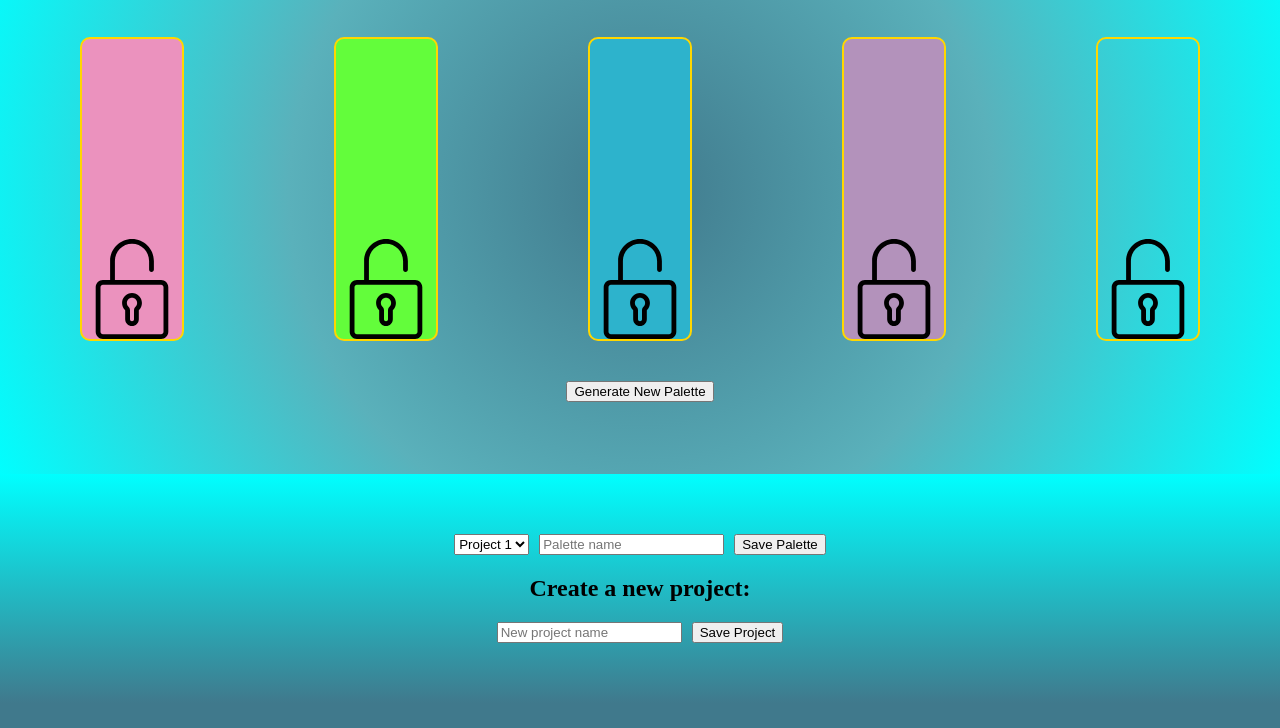
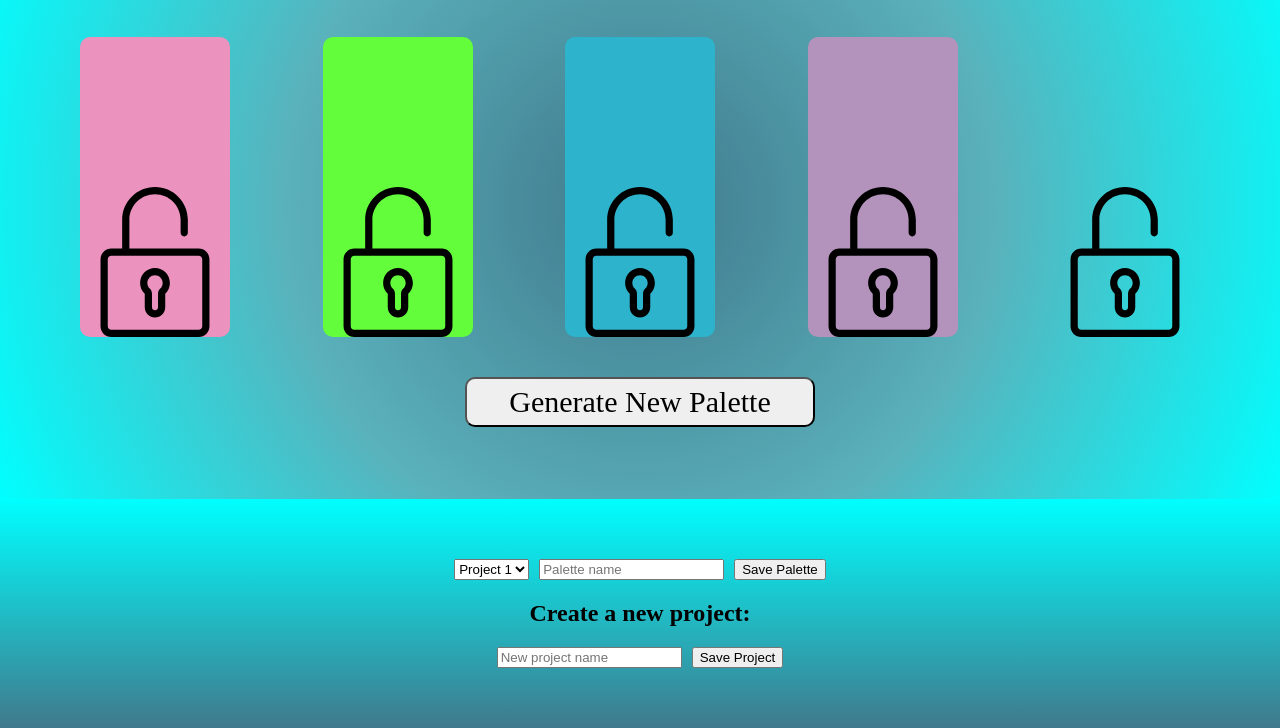
Before and after one commit to Board-Ape/palette-picker-pwa, a website: page public/index.html in a window 1280 px wide. Shown: the part 98-826 px from the top of the page. Before the commit the page ends 801 px from the top, so only its background shows below. Drawn offline with nearby package versions, Linux system fonts and the light colour scheme.

Commit message:
Minor CSS Updates

```diff
--- a/public/css/styles.css
+++ b/public/css/styles.css
@@ -48,12 +48,31 @@ article {
 
 .color {
   height: 300px;
-  width: 100px;
-  border: 2px gold solid;
+  width: 150px;
   border-radius: 10px;
   background-image: url('./assets/001-padlock.svg');
   background-repeat: no-repeat;
   background-position: center bottom;
+}
+
+.color:hover {
+  outline: none;
+  border-color: black;
+  box-shadow: 0 0 20px black;
+}
+
+.random-palette-button {
+  height: 50px;
+  width: 350px;
+  border-radius: 10px;
+  font-size: 30px;
+  font-family: 'Cormorant Garamond:700', serif;
+}
+
+.random-palette-button:hover  {
+  outline: none;
+  border-color: black;
+  box-shadow: 0 0 20px black;
 }
 
 .new-palette {
```
